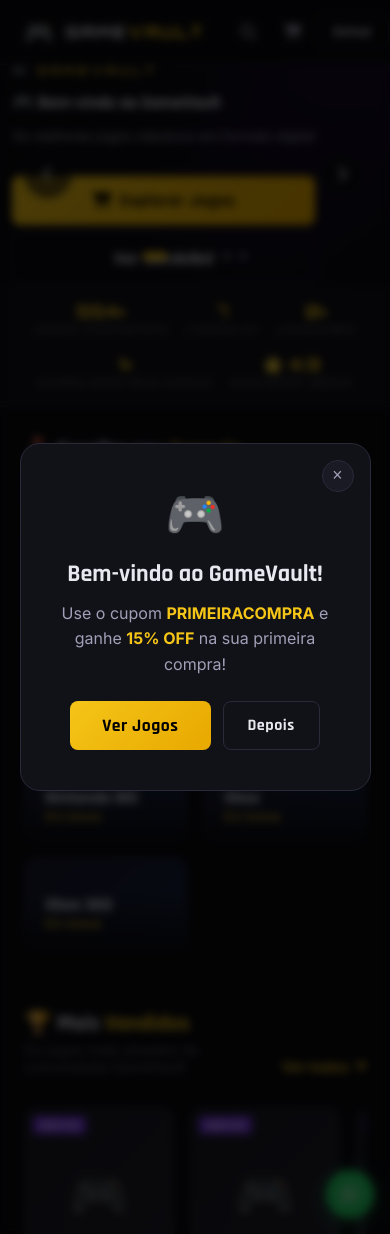
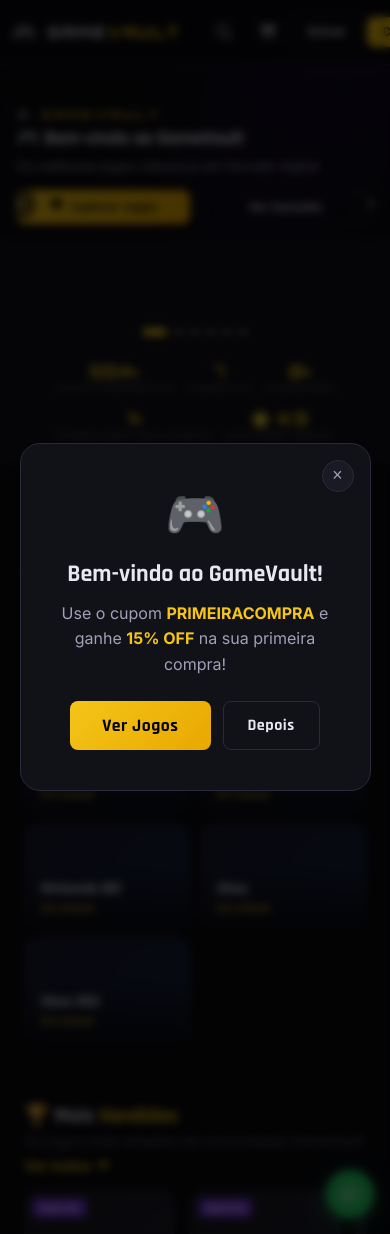
Before and after one commit to mcrsbrr-byte/gamevault, a Flask app: page / in a window 390 px wide. Run offline with Flask 3, Linux system fonts and the light colour scheme; data comes from the database, SQL or seed files in the repository; tables that the repository leaves empty hold one stand-in row (values such as "Sample post").

Commit message:
Mobile corrigido, consoles visíveis, slider ajustado

```diff
--- a/static/css/style.css
+++ b/static/css/style.css
@@ -338,7 +338,7 @@
 /* ── Hero Slider ───────────────────────────────────────── */
 .hero-slider {
   position: relative; overflow: hidden;
-  height: 520px; background: var(--bg2);
+  height: 480px; background: var(--bg2);
 }
 .slider-track { display: flex; transition: transform 0.6s cubic-bezier(0.25,0.46,0.45,0.94); height: 100%; }
 .slide {
@@ -353,24 +353,24 @@
 .slide-bg img { width: 100%; height: 100%; object-fit: cover; opacity: 0.3; }
 .slide-bg::after {
   content: ''; position: absolute; inset: 0;
-  background: linear-gradient(90deg, rgba(10,10,15,0.9) 40%, transparent);
+  background: linear-gradient(90deg, rgba(10,10,15,0.92) 40%, transparent);
 }
 .slide-content {
-  position: relative; z-index: 1; padding: 0 6rem;
-  max-width: 600px;
+  position: relative; z-index: 1; padding: 0 5rem;
+  max-width: 600px; width: 100%;
 }
 .slide-eyebrow {
   font-family: var(--font-display); font-size: 0.7rem; font-weight: 700;
-  letter-spacing: 4px; color: var(--gold); text-transform: uppercase; margin-bottom: 1rem;
+  letter-spacing: 4px; color: var(--gold); text-transform: uppercase; margin-bottom: 0.75rem;
 }
 .slide-title {
-  font-family: var(--font-heading); font-size: 3rem; font-weight: 700;
-  line-height: 1.05; margin-bottom: 1rem;
+  font-family: var(--font-heading); font-size: 2.5rem; font-weight: 700;
+  line-height: 1.1; margin-bottom: 0.75rem;
 }
-.slide-desc { color: var(--text2); margin-bottom: 2rem; font-size: 1.05rem; }
-.slide-actions { display: flex; gap: 1rem; }
+.slide-desc { color: var(--text2); margin-bottom: 1.5rem; font-size: 1rem; }
+.slide-actions { display: flex; gap: 0.75rem; flex-wrap: wrap; }
 .slider-dots {
-  position: absolute; bottom: 1.5rem; left: 50%; transform: translateX(-50%);
+  position: absolute; bottom: 1rem; left: 50%; transform: translateX(-50%);
   display: flex; gap: 0.5rem; z-index: 10;
 }
 .slider-dot {
@@ -380,14 +380,14 @@
 .slider-dot.active { width: 24px; background: var(--gold); }
 .slider-prev, .slider-next {
   position: absolute; top: 50%; transform: translateY(-50%);
-  width: 48px; height: 48px; border-radius: 50%;
+  width: 40px; height: 40px; border-radius: 50%;
   background: rgba(10,10,15,0.6); border: 1px solid var(--border);
-  color: var(--text); font-size: 1rem; cursor: pointer;
+  color: var(--text); font-size: 0.9rem; cursor: pointer;
   display: flex; align-items: center; justify-content: center;
   transition: all var(--transition); z-index: 10;
 }
-.slider-prev { left: 1.5rem; }
-.slider-next { right: 1.5rem; }
+.slider-prev { left: 0.75rem; }
+.slider-next { right: 0.75rem; }
 .slider-prev:hover, .slider-next:hover { background: var(--gold); color: #000; border-color: var(--gold); }
 
 /* ── Stats bar ─────────────────────────────────────────── */
@@ -498,12 +498,13 @@
 .reveal.visible { opacity: 1; transform: translateY(0); }
 
 /* ── Console Cards ──────────────────────────────────────── */
-.consoles-grid { display: grid; gap: 1rem; grid-template-columns: repeat(auto-fill, minmax(220px, 1fr)); }
+.consoles-grid { display: grid; gap: 1rem; grid-template-columns: repeat(auto-fill, minmax(200px, 1fr)); }
 .console-card {
   background: var(--card); border-radius: var(--radius);
   border: 1px solid var(--border); overflow: hidden;
   transition: all var(--transition); position: relative;
   aspect-ratio: 16/9; display: flex; align-items: flex-end;
+  min-height: 110px; text-decoration: none; color: inherit;
 }
 .console-card:hover { transform: translateY(-4px); border-color: rgba(245,197,24,0.4); box-shadow: var(--shadow-gold); }
 .console-card-bg {
@@ -511,10 +512,10 @@
   background: linear-gradient(135deg, #1a1a2e, #16213e);
 }
 .console-card-bg img { width: 100%; height: 100%; object-fit: cover; opacity: 0.4; }
-.console-card-bg::after { content: ''; position: absolute; inset: 0; background: linear-gradient(to top, rgba(10,10,15,0.9) 0%, transparent 60%); }
-.console-card-info { position: relative; z-index: 1; padding: 1rem 1.25rem; }
-.console-name { font-family: var(--font-heading); font-size: 1.1rem; font-weight: 700; }
-.console-count { font-size: 0.8rem; color: var(--gold); }
+.console-card-bg::after { content: ''; position: absolute; inset: 0; background: linear-gradient(to top, rgba(10,10,15,0.92) 0%, transparent 60%); }
+.console-card-info { position: relative; z-index: 1; padding: 0.75rem 1rem; width: 100%; }
+.console-name { font-family: var(--font-heading); font-size: 1rem; font-weight: 700; line-height: 1.2; }
+.console-count { font-size: 0.75rem; color: var(--gold); margin-top: 0.1rem; }
 
 /* ── Filters & Sort ────────────────────────────────────── */
 .filter-bar {
@@ -1029,8 +1030,8 @@
   .admin-sidebar { position: static; height: auto; }
   .game-hero-grid { grid-template-columns: 1fr; }
   .game-cover-main { max-width: 240px; margin: 0 auto; }
-  .hero-slider { height: 360px; }
-  .slide-content { padding: 0 2rem; }
+  .hero-slider { height: 340px; }
+  .slide-content { padding: 1.5rem 2rem; }
   .slide-title { font-size: 1.8rem; }
   .footer-grid { grid-template-columns: 1fr 1fr; }
   .game-detail-meta { gap: 0.75rem; }
@@ -1038,47 +1039,94 @@
   .stats-cards { grid-template-columns: repeat(2, 1fr); }
   .order-summary { position: static; }
   .admin-content { padding: 1rem; }
+  .consoles-grid { grid-template-columns: repeat(2, 1fr); }
 }
 @media (max-width: 640px) {
-  .games-grid { grid-template-columns: repeat(2, 1fr); gap: 0.75rem; }
-  .games-grid-lg { grid-template-columns: repeat(2, 1fr); }
-  .consoles-grid { grid-template-columns: 1fr 1fr; }
-  .library-grid { grid-template-columns: repeat(2, 1fr); }
-  .hero-slider { height: 260px; }
-  .slide-content { padding: 0 1rem; }
-  .slide-title { font-size: 1.3rem; }
-  .slide-desc { font-size: 0.85rem; display: -webkit-box; -webkit-line-clamp: 2; -webkit-box-orient: vertical; overflow: hidden; }
-  .slide-actions { flex-direction: column; gap: 0.5rem; }
-  .slide-actions .btn { width: 100%; justify-content: center; }
+  /* Layout */
+  .games-grid { grid-template-columns: repeat(2, 1fr); gap: 0.6rem; }
+  .games-grid-lg { grid-template-columns: repeat(2, 1fr); gap: 0.6rem; }
+  .consoles-grid { grid-template-columns: repeat(2, 1fr); gap: 0.6rem; }
+  .library-grid { grid-template-columns: repeat(2, 1fr); gap: 0.6rem; }
   .footer-grid { grid-template-columns: 1fr; }
   .form-row { grid-template-columns: 1fr; }
   .payment-methods { flex-direction: column; }
-  .nav-actions { gap: 0.25rem; }
+  .stats-cards { grid-template-columns: 1fr 1fr; }
+
+  /* Slider */
+  .hero-slider { height: auto; min-height: 320px; }
+  .slide { align-items: flex-start; padding-top: 2rem; }
+  .slide-content { padding: 1rem 1.25rem; max-width: 100%; }
+  .slide-title { font-size: 1.4rem; margin-bottom: 0.5rem; }
+  .slide-eyebrow { margin-bottom: 0.4rem; }
+  .slide-desc { font-size: 0.85rem; margin-bottom: 1rem;
+    display: -webkit-box; -webkit-line-clamp: 2; -webkit-box-orient: vertical; overflow: hidden; }
+  .slide-actions { flex-direction: row; gap: 0.5rem; flex-wrap: wrap; }
+  .slide-actions .btn { flex: 1; min-width: 130px; font-size: 0.85rem; padding: 0.55rem 0.75rem; }
+  .slider-dots { bottom: 0.5rem; }
+  .slider-prev { left: 0.25rem; width: 32px; height: 32px; font-size: 0.75rem; }
+  .slider-next { right: 0.25rem; width: 32px; height: 32px; font-size: 0.75rem; }
+
+  /* Nav */
+  .nav-actions { gap: 0.2rem; }
   .user-name-short { display: none; }
-  .stats-grid { gap: 1rem; }
+  .nav-container { padding: 0 0.75rem; }
+
+  /* Stats bar */
+  .stats-grid { gap: 0.75rem; flex-wrap: wrap; justify-content: center; }
   .stat-number { font-size: 1.1rem; }
-  .section-title { font-size: 1.4rem; }
-  .game-detail-title { font-size: 1.6rem; }
+  .stat-label { font-size: 0.65rem; }
+
+  /* Typography */
+  .section-title { font-size: 1.3rem; }
+  .section-header { flex-direction: column; align-items: flex-start; gap: 0.5rem; margin-bottom: 1rem; }
+
+  /* Game cards */
+  .game-card-body { padding: 0.6rem; gap: 0.3rem; }
+  .game-title { font-size: 0.85rem; }
+  .game-card-footer { padding: 0.5rem 0.6rem; }
+  .price-main { font-size: 0.95rem; }
+  .add-cart-btn { width: 30px; height: 30px; font-size: 0.75rem; }
+  .scroll-row .game-card { min-width: 150px; }
+  .meta-tag { font-size: 0.65rem; padding: 0.1rem 0.4rem; }
+
+  /* Console cards */
+  .console-card { aspect-ratio: 16/10; }
+  .console-name { font-size: 0.95rem; }
+
+  /* Detail page */
+  .game-detail-title { font-size: 1.5rem; }
   .game-price-box { padding: 1rem; }
-  .price-big { font-size: 1.6rem; }
-  .game-card-img { aspect-ratio: 3/4; }
+  .price-big { font-size: 1.5rem; }
+  .game-rating-big { flex-wrap: wrap; gap: 0.5rem; }
+
+  /* Account */
   .account-sidebar { padding: 1rem; }
-  .form-card { padding: 1.25rem; }
+  .form-card { padding: 1rem; }
   .cart-item { flex-wrap: wrap; }
-  .scroll-row .game-card { min-width: 150px; }
+  .order-row { flex-wrap: wrap; gap: 0.5rem; }
+
+  /* WhatsApp */
   .whatsapp-float { width: 48px; height: 48px; font-size: 1.25rem; bottom: 1rem; right: 1rem; }
   .wa-tooltip { display: none; }
+
+  /* Misc */
   .bundle-card { padding: 1rem; }
-  .stats-cards { grid-template-columns: 1fr 1fr; }
-  .admin-table { font-size: 0.8rem; }
-  .admin-table th, .admin-table td { padding: 0.5rem 0.6rem; }
+  .admin-table { font-size: 0.78rem; }
+  .admin-table th, .admin-table td { padding: 0.45rem 0.5rem; }
+  .filter-bar { gap: 0.4rem; }
+  .filter-btn { padding: 0.3rem 0.7rem; font-size: 0.8rem; }
+  .breadcrumb { font-size: 0.8rem; }
+  .pagination { gap: 0.3rem; }
+  .page-btn { min-width: 34px; height: 34px; font-size: 0.8rem; }
 }
 @media (max-width: 400px) {
-  .games-grid { grid-template-columns: repeat(2, 1fr); gap: 0.5rem; }
-  .hero-slider { height: 220px; }
-  .slide-title { font-size: 1.1rem; }
-  .slide-content { padding: 0 0.75rem; }
-  .nav-logo .logo-text { font-size: 1rem; }
+  .games-grid { grid-template-columns: repeat(2, 1fr); gap: 0.4rem; }
+  .hero-slider { min-height: 280px; }
+  .slide-title { font-size: 1.2rem; }
+  .slide-content { padding: 0.75rem 1rem; }
+  .nav-logo .logo-text { font-size: 0.95rem; }
+  .logo-icon { font-size: 1.2rem; }
+  .slide-actions .btn { font-size: 0.8rem; padding: 0.5rem 0.65rem; }
 }
 
 /* Nav mobile open */
--- a/templates/index.html
+++ b/templates/index.html
@@ -62,24 +62,24 @@
 <!-- Stats Bar -->
 <div class="stats-bar">
   <div class="container">
-    <div class="stats-grid">
-      <div class="stat-item">
+    <div class="stats-grid" style="overflow-x:auto;-webkit-overflow-scrolling:touch;padding-bottom:0.25rem">
+      <div class="stat-item" style="flex-shrink:0">
         <div class="stat-number">{{ stats.games }}+</div>
         <div class="stat-label">Jogos Disponíveis</div>
       </div>
-      <div class="stat-item">
+      <div class="stat-item" style="flex-shrink:0">
         <div class="stat-number">7</div>
         <div class="stat-label">Consoles</div>
       </div>
-      <div class="stat-item">
+      <div class="stat-item" style="flex-shrink:0">
         <div class="stat-number">{{ stats.users }}+</div>
         <div class="stat-label">Jogadores</div>
       </div>
-      <div class="stat-item">
+      <div class="stat-item" style="flex-shrink:0">
         <div class="stat-number">{{ stats.orders }}+</div>
         <div class="stat-label">Downloads Realizados</div>
       </div>
-      <div class="stat-item">
+      <div class="stat-item" style="flex-shrink:0">
         <div class="stat-number">⭐ 4.9</div>
         <div class="stat-label">Avaliação Média</div>
       </div>
@@ -100,10 +100,12 @@
     </div>
     <div class="consoles-grid reveal">
       {% for console in consoles %}
-      <a href="{{ url_for('console_page', slug=console.slug) }}" class="console-card">
+      <a href="{{ url_for('console_page', slug=console.slug) }}" class="console-card" style="min-height:100px">
         <div class="console-card-bg">
           {% if console.banner %}
           <img src="{{ url_for('static', filename='uploads/banners/'+console.banner) }}" alt="{{ console.name }}">
+          {% else %}
+          <div style="position:absolute;inset:0;background:linear-gradient(135deg,#1a1a2e,#16213e)"></div>
           {% endif %}
         </div>
         <div class="console-card-info">
```
